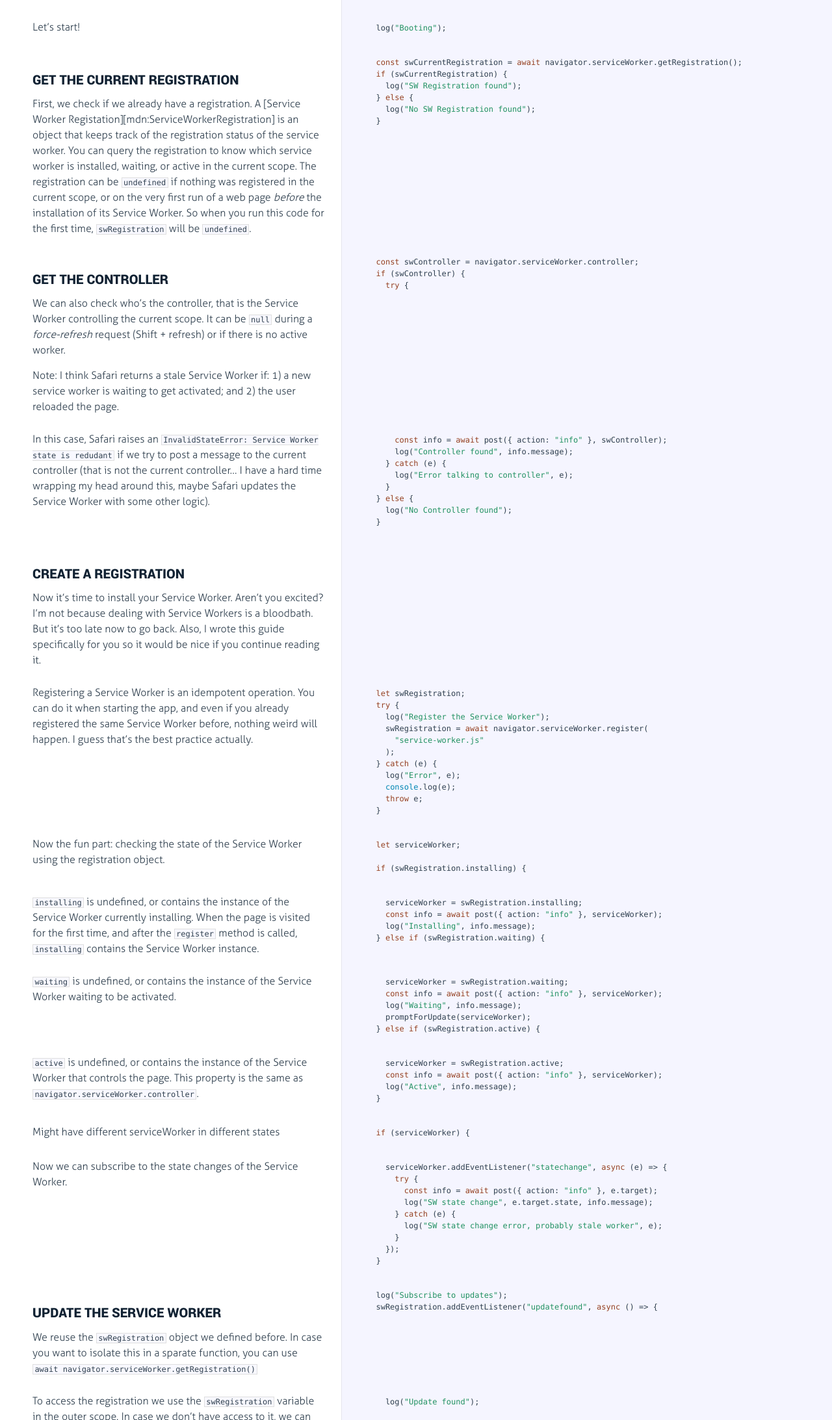
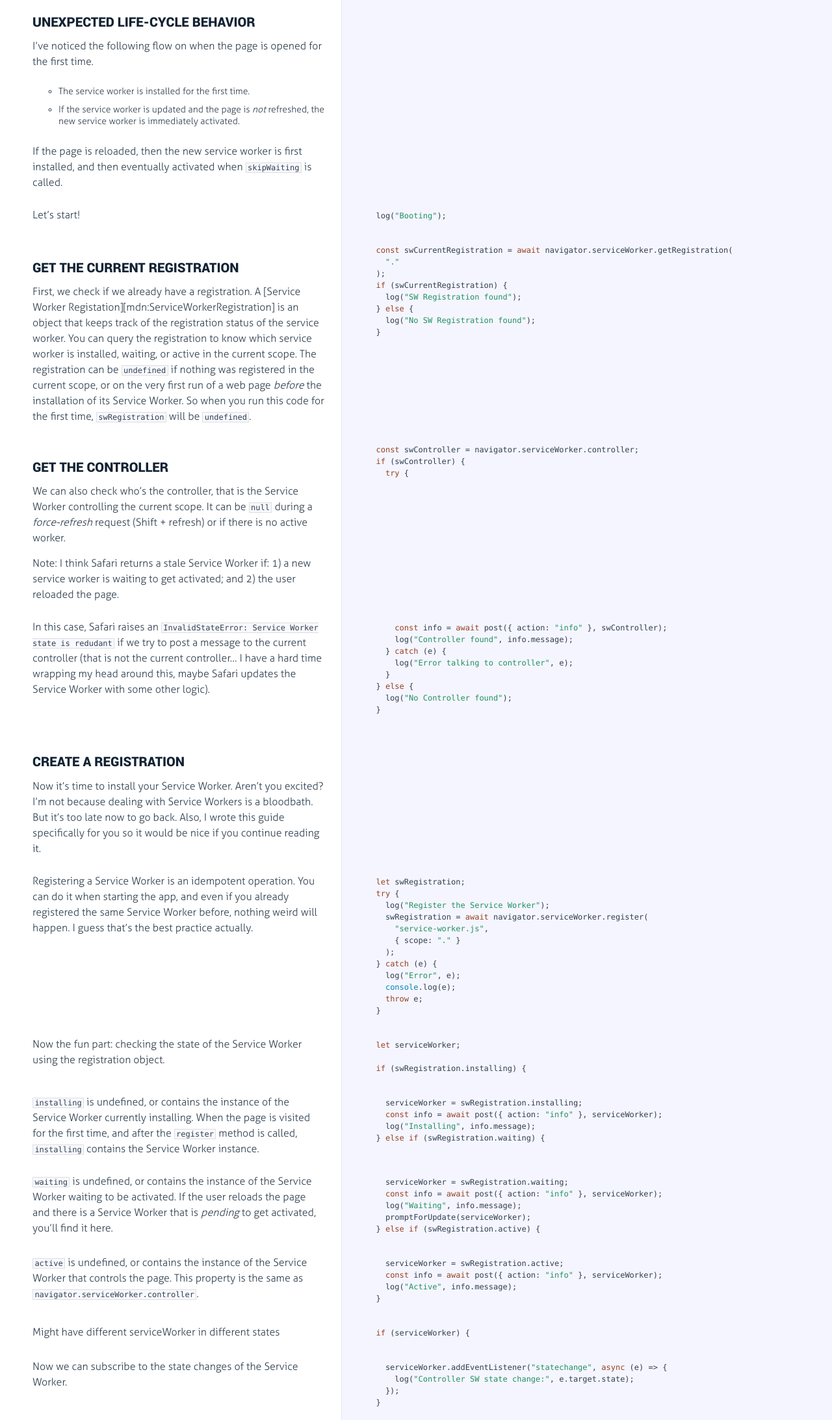
Before and after one commit to vrde/service-worker-playground, a plain HTML site: page docs/client.html in a window 1280 px wide. Shown: the part 380-2565 px from the top of the page at 65% size. Drawn offline with Linux system fonts and the light colour scheme.

Commit message:
Try setting scope

```diff
--- a/docs/client.html
+++ b/docs/client.html
@@ -32,6 +32,16 @@ other browsers.</p>
 <li><code>navigator.serviceWorker</code> is <strong>not</strong> a Service Worker, it’s a Service
 Worker Container.</li>
 </ul>
+<h2 id="unexpected-life-cycle-behavior">Unexpected life-cycle behavior</h2>
+<p>I’ve noticed the following flow on when the page is opened for the first
+time.</p>
+<ul>
+<li>The service worker is installed for the first time.</li>
+<li>If the service worker is updated and the page is <em>not</em> refreshed, the new
+service worker is immediately activated.</li>
+</ul>
+<p>If the page is reloaded, then the new service worker is first installed, and
+then eventually activated when <code>skipWaiting</code> is called.</p>
 
             </div>
 
@@ -75,7 +85,9 @@ installation of its Service Worker. So when you run this code for the first time
 
             </div>
 
-            <div class="content"><div class='highlight'><pre>  <span class="hljs-keyword">const</span> swCurrentRegistration = <span class="hljs-keyword">await</span> navigator.serviceWorker.getRegistration();
+            <div class="content"><div class='highlight'><pre>  <span class="hljs-keyword">const</span> swCurrentRegistration = <span class="hljs-keyword">await</span> navigator.serviceWorker.getRegistration(
+    <span class="hljs-string">&quot;.&quot;</span>
+  );
   <span class="hljs-keyword">if</span> (swCurrentRegistration) {
     log(<span class="hljs-string">&quot;SW Registration found&quot;</span>);
   } <span class="hljs-keyword">else</span> {
@@ -166,7 +178,8 @@ actually.</p>
   <span class="hljs-keyword">try</span> {
     log(<span class="hljs-string">&quot;Register the Service Worker&quot;</span>);
     swRegistration = <span class="hljs-keyword">await</span> navigator.serviceWorker.register(
-      <span class="hljs-string">&quot;service-worker.js&quot;</span>
+      <span class="hljs-string">&quot;service-worker.js&quot;</span>,
+      { <span class="hljs-attr">scope</span>: <span class="hljs-string">&quot;.&quot;</span> }
     );
   } <span class="hljs-keyword">catch</span> (e) {
     log(<span class="hljs-string">&quot;Error&quot;</span>, e);
@@ -223,7 +236,8 @@ Service Worker instance.</p>
                 <a class="ss" href="#section-10">&#x00a7;</a>
               </div>
               <p><code>waiting</code> is undefined, or contains the instance of the Service Worker
-waiting to be activated.</p>
+waiting to be activated. If the user reloads the page and there is a
+Service Worker that is <em>pending</em> to get activated, you’ll find it here.</p>
 
             </div>
 
@@ -282,12 +296,7 @@ that controls the page. This property is the same as
             </div>
 
             <div class="content"><div class='highlight'><pre>    serviceWorker.addEventListener(<span class="hljs-string">&quot;statechange&quot;</span>, <span class="hljs-keyword">async</span> (e) =&gt; {
-      <span class="hljs-keyword">try</span> {
-        <span class="hljs-keyword">const</span> info = <span class="hljs-keyword">await</span> post({ <span class="hljs-attr">action</span>: <span class="hljs-string">&quot;info&quot;</span> }, e.target);
-        log(<span class="hljs-string">&quot;SW state change&quot;</span>, e.target.state, info.message);
-      } <span class="hljs-keyword">catch</span> (e) {
-        log(<span class="hljs-string">&quot;SW state change error, probably stale worker&quot;</span>, e);
-      }
+      log(<span class="hljs-string">&quot;Controller SW state change:&quot;</span>, e.target.state);
     });
   }</pre></div></div>
 
@@ -341,10 +350,8 @@ attribute of the registration.</p>
             </div>
 
             <div class="content"><div class='highlight'><pre>    <span class="hljs-keyword">const</span> newSW = swRegistration.installing;
-
     newSW.addEventListener(<span class="hljs-string">&quot;statechange&quot;</span>, <span class="hljs-keyword">async</span> (e) =&gt; {
-      <span class="hljs-keyword">const</span> info = <span class="hljs-keyword">await</span> post({ <span class="hljs-attr">action</span>: <span class="hljs-string">&quot;info&quot;</span> }, e.target);
-      log(<span class="hljs-string">&quot;New SW state change&quot;</span>, e.target.state, info.message);
+      log(<span class="hljs-string">&quot;New SW state change:&quot;</span>, e.target.state);
     });</pre></div></div>
 
         </li>
@@ -460,7 +467,11 @@ the update process, we can check for updates periodically and manually.</p>
 
             </div>
 
-            <div class="content"><div class='highlight'><pre>boot().catch(<span class="hljs-built_in">console</span>.log);</pre></div></div>
+            <div class="content"><div class='highlight'><pre><span class="hljs-keyword">if</span> (<span class="hljs-string">&quot;serviceWorker&quot;</span> <span class="hljs-keyword">in</span> navigator) {
+  boot().catch(<span class="hljs-built_in">console</span>.log);
+} <span class="hljs-keyword">else</span> {
+  log(<span class="hljs-string">&quot;Service Worker API not supported&quot;</span>);
+}</pre></div></div>
 
         </li>
 
@@ -550,6 +561,8 @@ the update process, we can check for updates periodically and manually.</p>
               <div class="sswrap ">
                 <a class="ss" href="#section-27">&#x00a7;</a>
               </div>
+              <p><a href="https://stackoverflow.com/questions/55581719/reactjs-pwa-not-updating-on-ios">https://stackoverflow.com/questions/55581719/reactjs-pwa-not-updating-on-ios</a>
+<a href="https://github.com/facebook/create-react-app/issues/7237">https://github.com/facebook/create-react-app/issues/7237</a></p>
 
             </div>
 
```
Also changed, not shown: client.js (+5 -3 lines).
